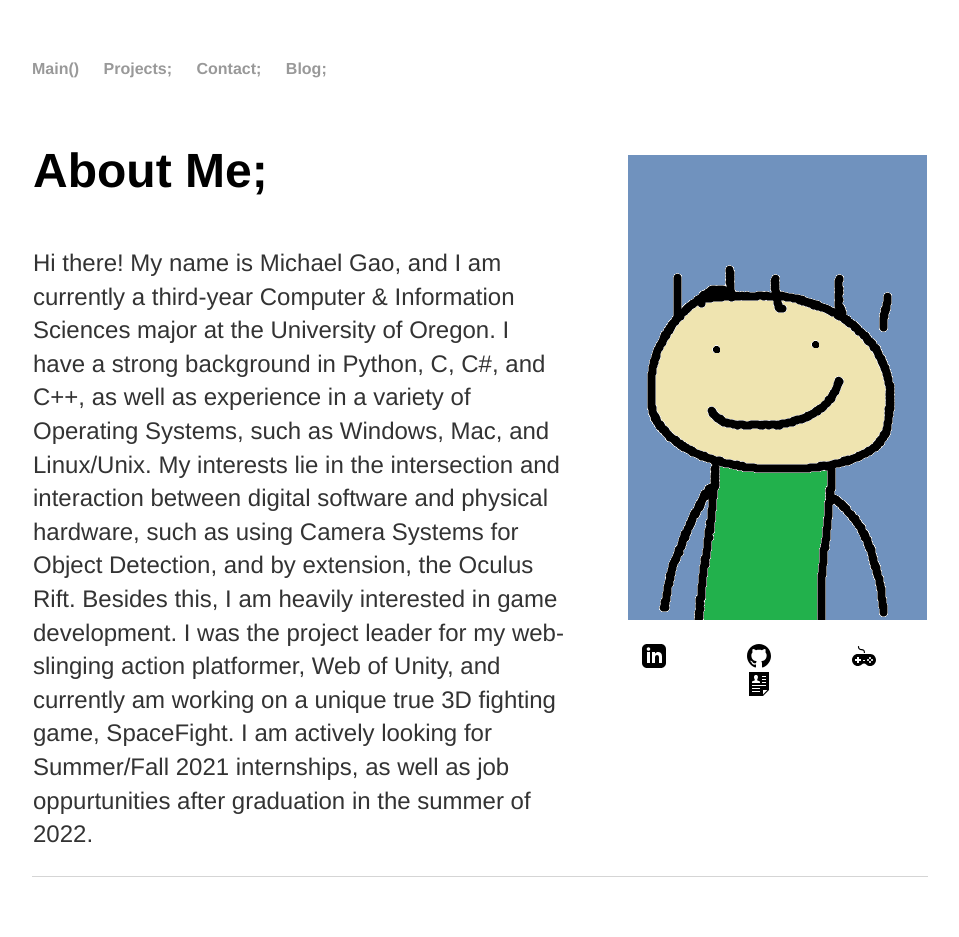
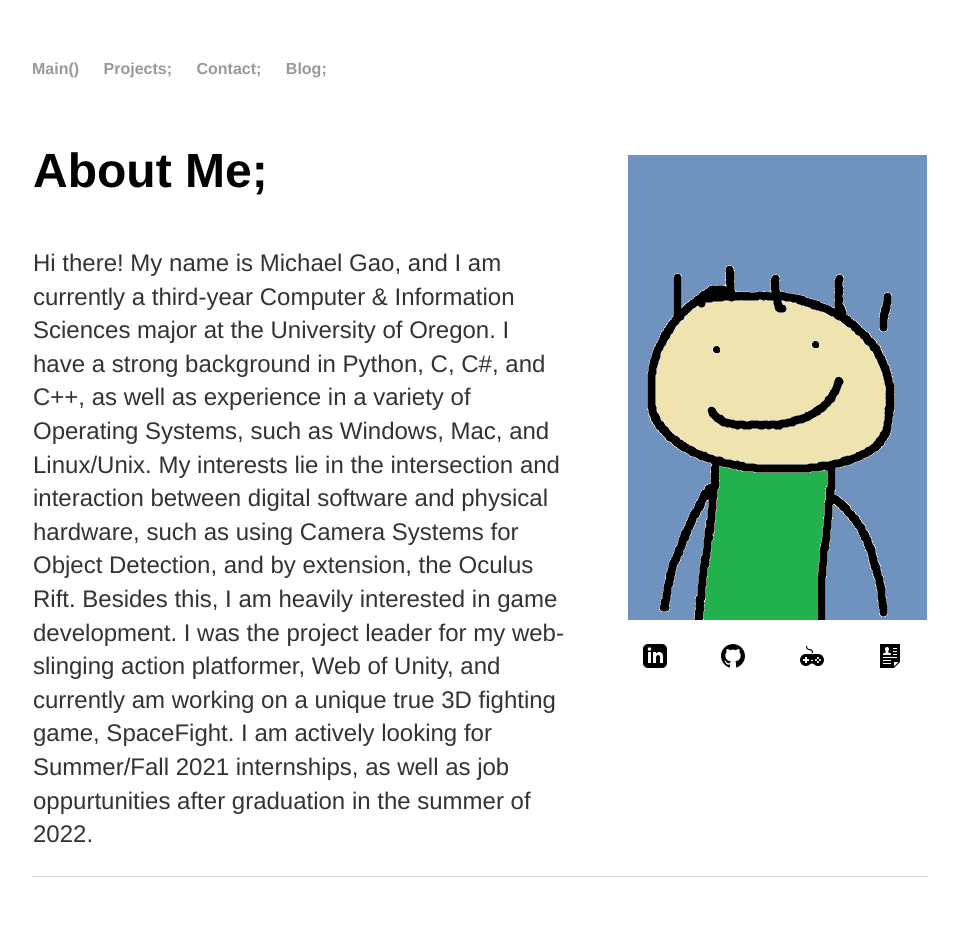
Before and after one commit to michael-c-gao/WebsiteOfMichael, a Jekyll site: the page built from index.html, in a window 1280 px wide. Shown: the whole page, without its empty margins (160-1119 px from the left). Built offline with Jekyll 4.4.1, drawn with Linux system fonts in a browser that asks for light colours.

Commit message:
Update index.html

```diff
--- a/index.html
+++ b/index.html
@@ -33,10 +33,10 @@
 
 	<div align="center"><img style="padding-left: 60px; padding-bottom: 20px; padding-top: 60px;" src="selfportrait.png" alt="Self Portrait"></div>
 	<div align="center">
-		 <pade><a id="linkedin" href="https://www.linkedin.com/in/michael-c-gao/"><img src="logo/linkedin.svg" alt="linkedin"></a></pade> &nbsp; &nbsp; &nbsp;
-		 <pade><a id="github" href="https://github.com/michael-c-gao"><img src="logo/github.svg" alt="github"></a></pade> &nbsp; &nbsp; &nbsp;
-		 <pade><a id="itchio" href="https://mexhal.itch.io/"><img src="logo/game.svg" alt="itchio"></a></pade>  &nbsp; &nbsp; &nbsp;
-		 <pade><a id="resume" href="https://michael-c-gao.github.io/GaoMichaelResume.pdf"><img src="logo/resume.svg" alt="resume"></a></pade> &nbsp; &nbsp; &nbsp;</div>
+		 <pade><a id="linkedin" href="https://www.linkedin.com/in/michael-c-gao/"><img src="logo/linkedin.svg" alt="linkedin"></a></pade>
+		 <pade><a id="github" href="https://github.com/michael-c-gao"><img src="logo/github.svg" alt="github"></a></pade>
+		 <pade><a id="itchio" href="https://mexhal.itch.io/"><img src="logo/game.svg" alt="itchio"></a></pade>
+		 <pade><a id="resume" href="https://michael-c-gao.github.io/GaoMichaelResume.pdf"><img src="logo/resume.svg" alt="resume"></a></pade> </div>
 	</div>
 	</section>
 </section>
```
